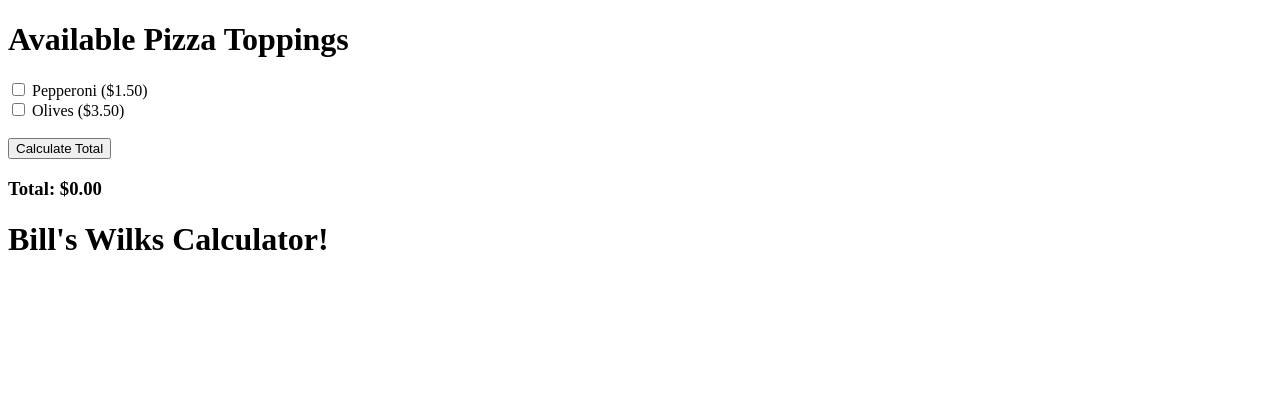
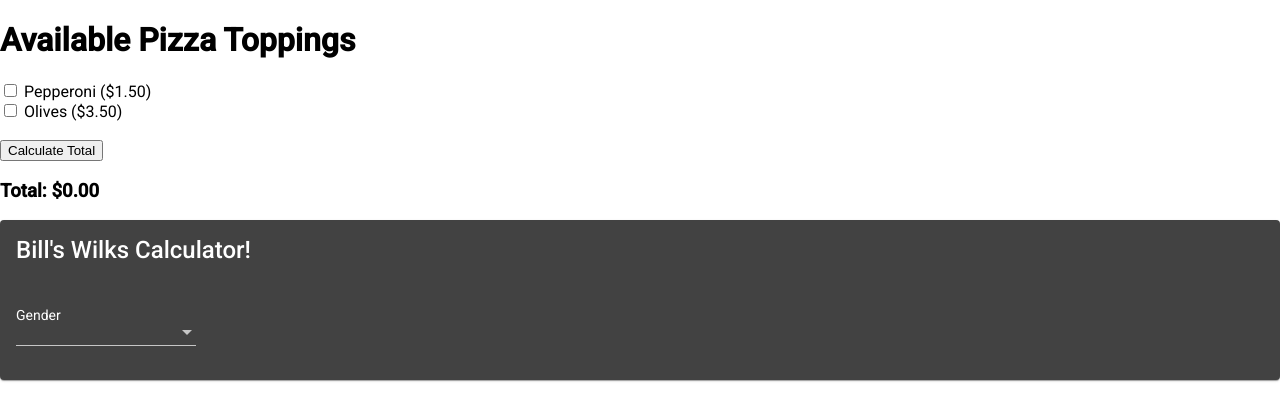
Before and after one commit to 2019-fall-jsf-th/components, an Angular app: page / in a window 1280 px wide. Shown: the top 420 px of the page. Built offline with nearby package versions, Linux system fonts and the light colour scheme.

Commit message:
added angular material to component
will be using form field, card, and select from angular material

```diff
--- a/angular.json
+++ b/angular.json
@@ -24,6 +24,7 @@
               "src/assets"
             ],
             "styles": [
+              "./node_modules/@angular/material/prebuilt-themes/pink-bluegrey.css",
               "src/styles.css"
             ],
             "scripts": []
@@ -89,6 +90,7 @@
               "src/assets"
             ],
             "styles": [
+              "./node_modules/@angular/material/prebuilt-themes/pink-bluegrey.css",
               "src/styles.css"
             ],
             "scripts": []
@@ -120,6 +122,7 @@
           }
         }
       }
-    }},
+    }
+  },
   "defaultProject": "components"
 }
--- a/package.json
+++ b/package.json
@@ -12,13 +12,16 @@
   "private": true,
   "dependencies": {
     "@angular/animations": "~8.2.9",
+    "@angular/cdk": "~8.2.3",
     "@angular/common": "~8.2.9",
     "@angular/compiler": "~8.2.9",
     "@angular/core": "~8.2.9",
     "@angular/forms": "~8.2.9",
+    "@angular/material": "~8.2.3",
     "@angular/platform-browser": "~8.2.9",
     "@angular/platform-browser-dynamic": "~8.2.9",
     "@angular/router": "~8.2.9",
+    "hammerjs": "^2.0.8",
     "rxjs": "~6.4.0",
     "tslib": "^1.10.0",
     "zone.js": "~0.9.1"
--- a/src/app/bills-wilks-calc/bills-wilks-calc.component.html
+++ b/src/app/bills-wilks-calc/bills-wilks-calc.component.html
@@ -1 +1,14 @@
-<h1>Bill's Wilks Calculator!</h1>
+<mat-card>
+    <mat-card-title>Bill's Wilks Calculator!</mat-card-title>
+    <br>
+    <mat-card-content>
+        <mat-form-field>
+            <label for="">Gender</label>
+            <mat-select>
+                <mat-option value='male'>Male</mat-option>
+                <mat-option value='female'>Female</mat-option>
+            </mat-select>
+        </mat-form-field>
+
+    </mat-card-content>
+</mat-card>
--- a/src/index.html
+++ b/src/index.html
@@ -6,6 +6,8 @@
   <base href="/">
   <meta name="viewport" content="width=device-width, initial-scale=1">
   <link rel="icon" type="image/x-icon" href="favicon.ico">
+  <link href="https://fonts.googleapis.com/css?family=Roboto:300,400,500&display=swap" rel="stylesheet">
+  <link href="https://fonts.googleapis.com/icon?family=Material+Icons" rel="stylesheet">
 </head>
 <body>
   <app-root></app-root>
--- a/src/main.ts
+++ b/src/main.ts
@@ -1,3 +1,4 @@
+import 'hammerjs';
 import { enableProdMode } from '@angular/core';
 import { platformBrowserDynamic } from '@angular/platform-browser-dynamic';
 
--- a/src/styles.css
+++ b/src/styles.css
@@ -1 +1,4 @@
 /* You can add global styles to this file, and also import other style files */
+
+html, body { height: 100%; }
+body { margin: 0; font-family: Roboto, "Helvetica Neue", sans-serif; }
```
Also changed, not shown: src/app/app.module.ts (+9 -1 lines), 1 other file (tests, documents, lock files or other folders).
